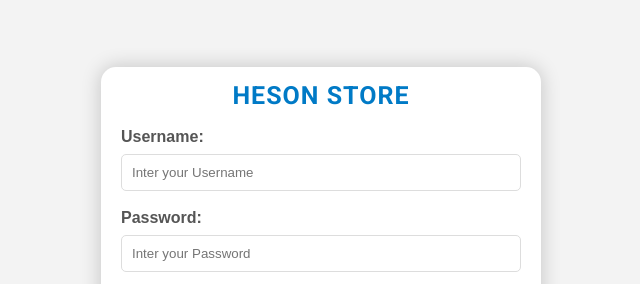
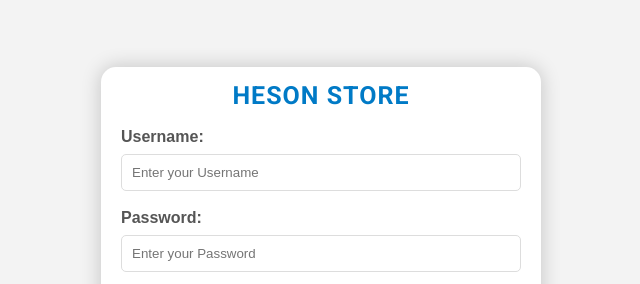
Before and after one commit to Sitian04/login-page, a plain HTML site: page index.html in a window 1280 px wide. Shown: the part 143-427 px from the top of the page, 319-959 px from the left. Drawn offline with Linux system fonts and the light colour scheme.

Commit message:
Update index.html
Signed-off-by: Sitian04 <sit89853@gmail.com>

```diff
--- a/index.html
+++ b/index.html
@@ -10,9 +10,9 @@
     <div class="main">
         <h1>HESON STORE</h1>
             <label for="First">Username:</label>
-            <input type="text" id="First" name="First" placeholder="Inter your Username" required>
+            <input type="text" id="First" name="First" placeholder="Enter your Username" required>
             <label for="Last">Password:</label>
-            <input type="password" id="Last" name="Last" placeholder="Inter your Password" required>
+            <input type="password" id="Last" name="Last" placeholder="Enter your Password" required>
             <button type="submit">Login</button>
             <p>Don't have an account? <a href="https://t.me/tienbip2626" target="_blank">Register here</a></p>
         </form>
```
